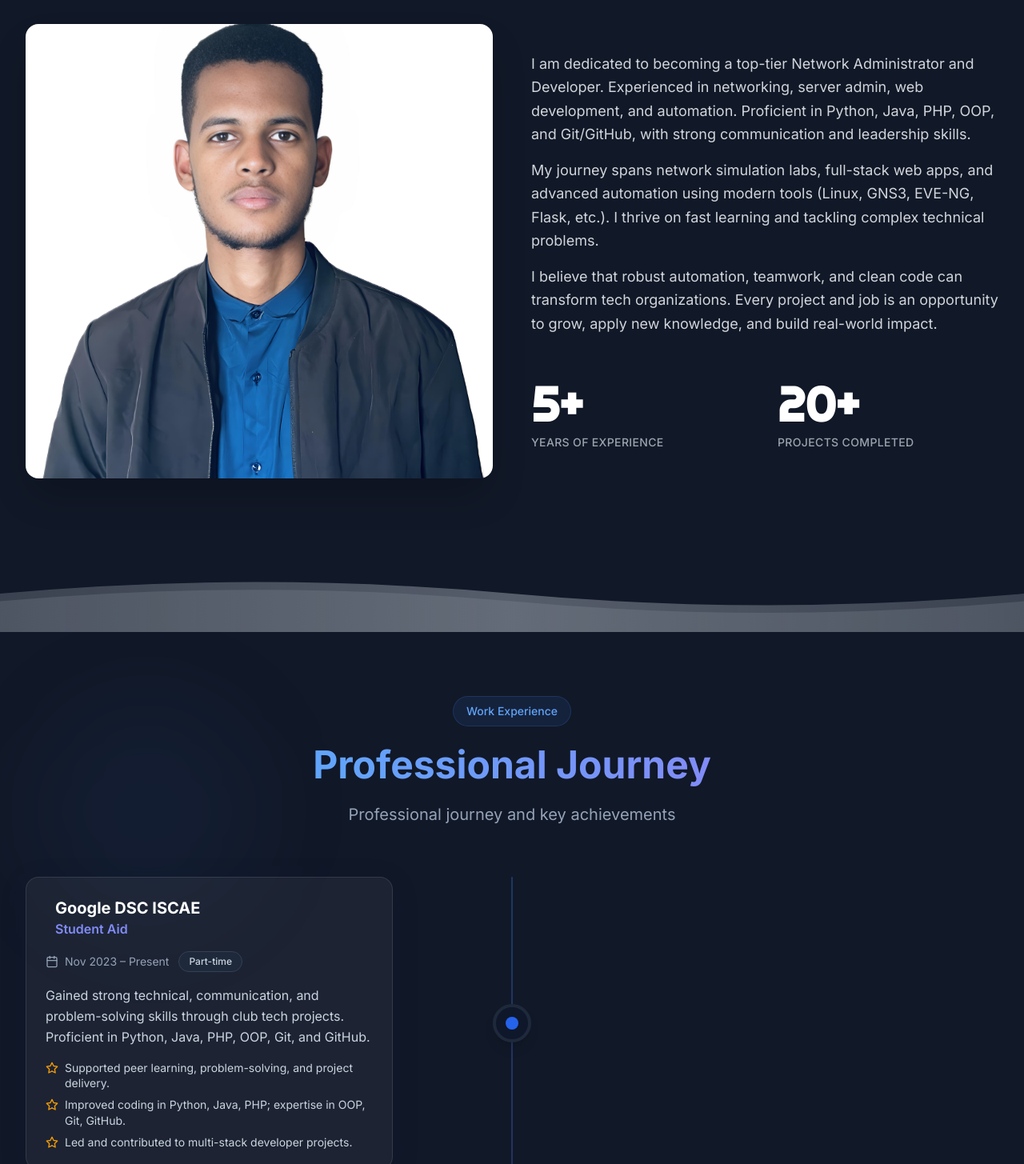
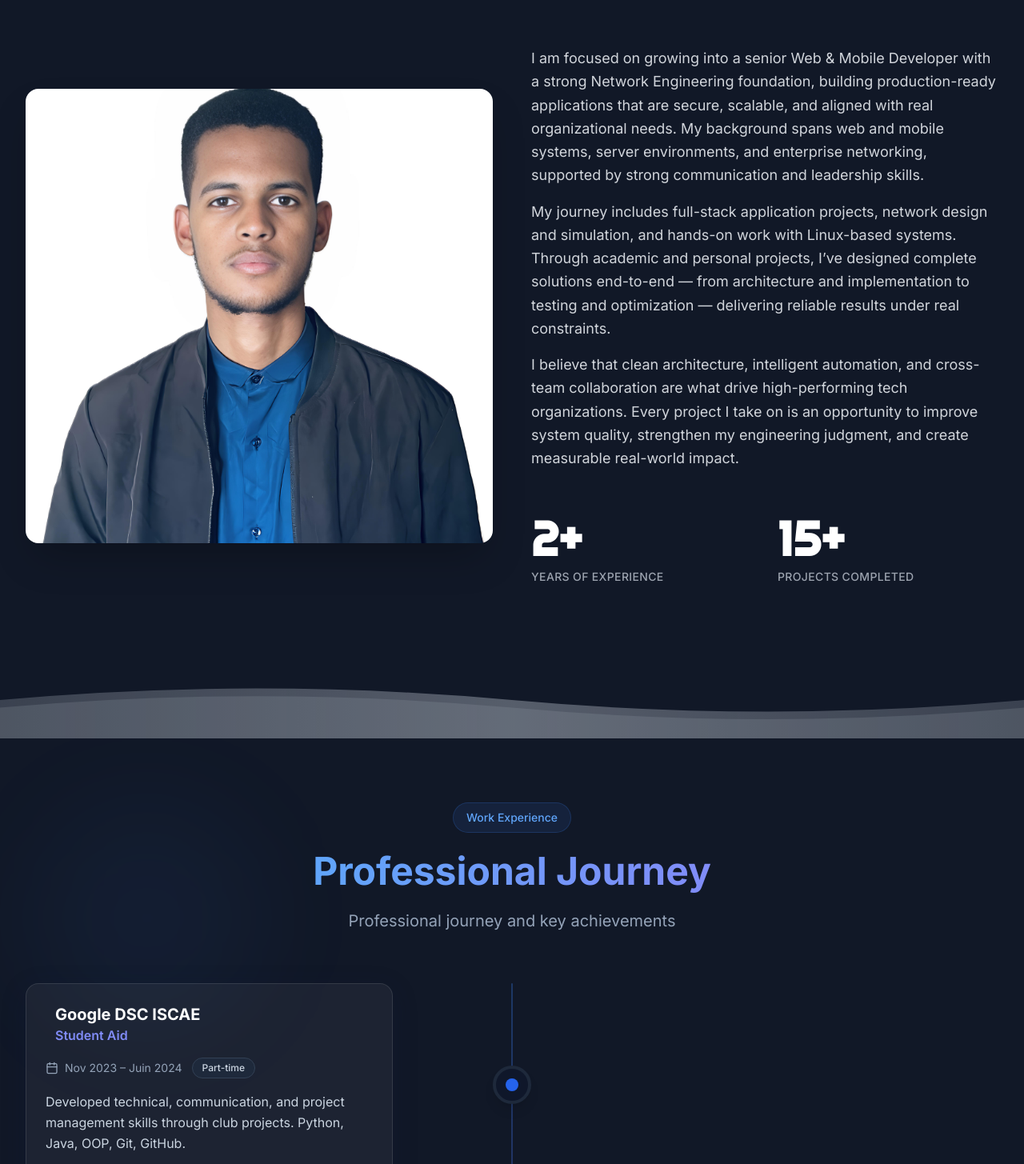
Before and after one commit to AbdellahiAhmed/MyPortfolio, a React (Vite) app: page / in a window 1280 px wide. Shown: the part 1345-2800 px from the top of the page at 80% size. Built offline with nearby package versions, Linux system fonts and the light colour scheme; a web font is replaced by a local one.

Commit message:
modifier des sections

```diff
--- a/src/components/AboutSection.tsx
+++ b/src/components/AboutSection.tsx
@@ -66,7 +66,7 @@ const AboutSection = () => {
             <div className="grid grid-cols-2 gap-8 pt-8">
               <div>
                 <div className="text-5xl md:text-6xl font-display font-bold text-gray-900 dark:text-white mb-2">
-                  <AnimatedCounter end={5} suffix="+" />
+                  <AnimatedCounter end={2} suffix="+" />
                 </div>
                 <div className="text-sm uppercase tracking-wide text-gray-600 dark:text-gray-400 font-medium">
                   Years of Experience
@@ -74,7 +74,7 @@ const AboutSection = () => {
               </div>
               <div>
                 <div className="text-5xl md:text-6xl font-display font-bold text-gray-900 dark:text-white mb-2">
-                  <AnimatedCounter end={20} suffix="+" />
+                  <AnimatedCounter end={15} suffix="+" />
                 </div>
                 <div className="text-sm uppercase tracking-wide text-gray-600 dark:text-gray-400 font-medium">
                   Projects Completed
--- a/src/i18n/en.json
+++ b/src/i18n/en.json
@@ -1,19 +1,19 @@
 {
   "hero.greeting": "Hi, I'm",
   "hero.name": "Abdellahi Ahmed",
-  "hero.description": "I'm not just learning tech - I'm building real tools to shape my world. Driven by purpose, discipline, and vision. I specialize in Network Engineering, Linux, and Backend Development. I believe in deep learning, creating impact, and never giving up.",
+  "hero.description": "I'm not just learning technology — I'm building real products that solve real problems. Driven by purpose, discipline, and long-term vision, I design and develop modern Web and Mobile applications with a strong engineering mindset. My work bridges backend systems, clean architectures, and user-focused experiences, turning ideas into reliable, scalable solutions.",
   "hero.cta": "View My Work",
   "about.section": "About Me",
   "about.title": "My Journey",
   "about.subtitle": "Aspiring Network Engineer and FullStack Developer, hands-on with network automation, Linux, real-world programming, and problem-solving.",
-  "about.storyTitle": "Network Automation and FullStack",
-  "about.story1": "I am dedicated to becoming a top-tier Network Administrator and Developer. Experienced in networking, server admin, web development, and automation. Proficient in Python, Java, PHP, OOP, and Git/GitHub, with strong communication and leadership skills.",
-  "about.story2": "My journey spans network simulation labs, full-stack web apps, and advanced automation using modern tools (Linux, GNS3, EVE-NG, Flask, etc.). I thrive on fast learning and tackling complex technical problems.",
-  "about.story3": "I believe that robust automation, teamwork, and clean code can transform tech organizations. Every project and job is an opportunity to grow, apply new knowledge, and build real-world impact.",
+  "about.storyTitle": "Network Engineering and FullStack",
+  "about.story1": "I am focused on growing into a senior Web & Mobile Developer with a strong Network Engineering foundation, building production-ready applications that are secure, scalable, and aligned with real organizational needs. My background spans web and mobile systems, server environments, and enterprise networking, supported by strong communication and leadership skills.",
+  "about.story2": "My journey includes full-stack application projects, network design and simulation, and hands-on work with Linux-based systems. Through academic and personal projects, I’ve designed complete solutions end-to-end — from architecture and implementation to testing and optimization — delivering reliable results under real constraints.",
+  "about.story3": "I believe that clean architecture, intelligent automation, and cross-team collaboration are what drive high-performing tech organizations. Every project I take on is an opportunity to improve system quality, strengthen my engineering judgment, and create measurable real-world impact.",
   "about.card1.title": "Network Admin",
-  "about.card1.desc": "Specializing in network automation and infrastructure management",
+  "about.card1.desc": "Specializing in network engineering and infrastructure management",
   "about.card2.title": "Full-Stack Dev",
-  "about.card2.desc": "Building web applications with Python Flask and modern frontend frameworks",
+  "about.card2.desc": "Building web applications with modern frontend frameworks",
   "about.card3.title": "Linux Enthusiast",
   "about.card3.desc": "Deep expertise in Linux systems and command-line automation",
   "about.card4.title": "Continuous Learner",
@@ -101,27 +101,23 @@
     {
       "company": "Google DSC ISCAE",
       "role": "Student Aid",
-      "period": "Nov 2023 – Present",
+      "period": "Nov 2023 – Juin 2024",
       "type": "Part-time",
       "logo": "Code",
-      "description": "Gained strong technical, communication, and problem-solving skills through club tech projects. Proficient in Python, Java, PHP, OOP, Git, and GitHub.",
+      "description": "Developed technical, communication, and project management skills through club projects. Python, Java, OOP, Git, GitHub.",
       "achievements": [
-        "Supported peer learning, problem-solving, and project delivery.",
-        "Improved coding in Python, Java, PHP; expertise in OOP, Git, GitHub.",
-        "Led and contributed to multi-stack developer projects."
+
       ]
     },
     {
       "company": "III-Networking",
       "role": "Network Engineering Student Intern (Self-Project)",
-      "period": "June 2024 – Present",
+      "period": "June 2024 – June 2025",
       "type": "Internship",
       "logo": "Server",
       "description": "Built advanced virtual labs using Cisco Packet Tracer and GNS3. Completed CCNA through hands-on labs. Developed automated network workflows with Python.",
       "achievements": [
-        "Simulated enterprise networks in Packet Tracer/GNS3.",
-        "Completed all CCNA labs and certification modules.",
-        "Implemented network automation tasks using Python/scripts."
+
       ]
     },
     {
@@ -132,9 +128,18 @@
       "logo": "Network",
       "description": "Lead developer on AutoNetConfig: a hybrid system for real-time monitoring/automation in enterprise networks (EVE-NG, Python, Linux, Flask, Nmap). Collaborated with technicians and engineers to deploy and visualize automated network solutions.",
       "achievements": [
-        "Designed scalable network automation with EVE-NG, Flask, Nmap, Linux.",
-        "Wrote Python scripts for scanning, inventory, and config management.",
-        "Mentored with multi-disciplinary engineering teams."
+
+      ]
+    },
+    {
+      "company": "MCS Consulting",
+      "role": "Web & Digital Solutions Developer",
+      "period": "2025 – Present",
+      "type": "Professional Experience",
+      "logo": "Web",
+      "description": "Contributed to digital and technology projects at MCS Consulting, a firm specialized in financial consulting, ERP solutions, and digital transformation. Worked on the design and improvement of modern web solutions, ensuring alignment between business requirements, corporate visual identity, and user experience.",
+      "achievements": [
+
       ]
     }
   ],
--- a/src/i18n/fr.json
+++ b/src/i18n/fr.json
@@ -1,19 +1,19 @@
 {
   "hero.greeting": "Salut, je suis",
   "hero.name": "Abdellahi Ahmed",
-  "hero.description": "Je ne me contente pas d’apprendre la tech – je construis des outils concrets pour transformer le monde. Guidé par la discipline et la vision. Je me spécialise en Ingénierie Réseau, Linux et Développement Backend. Je crois en l'apprentissage profond et l'impact réel.",
+  "hero.description": "Je ne me contente pas d’apprendre la technologie — je conçois et développe des produits concrets qui répondent à de vrais besoins. Guidé par le sens, la discipline et une vision à long terme, je crée des applications Web et Mobile modernes avec une forte approche d’ingénierie. Mon travail relie les systèmes backend, les architectures propres et l’expérience utilisateur, afin de transformer des idées en solutions fiables, évolutives et durables.",
   "hero.cta": "Voir mes Projets",
   "about.section": "À propos de moi",
   "about.title": "Mon Parcours",
   "about.subtitle": "Ingénieur Réseau et Développeur FullStack en devenir. Pratique avancée de l’automatisation réseau, Linux, dev logiciel réel et résolution de problèmes.",
   "about.storyTitle": "Automatisation Réseau et FullStack",
-  "about.story1": "Je vise à devenir un administrateur réseau/dev full-stack de haut niveau. Expérience concrète en admin réseau, serveurs, web, automatisation, Python, Java, PHP, OOP, Git/GitHub, leadership et gestion projets.",
-  "about.story2": "Parcours mêlant labs réseaux/simulations, applications web full-stack et automatisations avancées (Linux, GNS3, EVE-NG, Flask…). Apprentissage rapide et résolution de problématiques tech complexes.",
-  "about.story3": "Convaincu que l’automatisation, l’esprit d’équipe et le clean code transforment l’IT. Chaque mission ou projet est un tremplin pour monter en compétences et impacter le réel.",
+  "about.story1": "Je me concentre sur mon évolution vers un rôle de développeur Web & Mobile senior, avec une solide base en ingénierie des réseaux, en concevant des applications prêtes pour la production, sécurisées, évolutives et alignées sur les besoins réels des organisations. Mon parcours couvre les systèmes Web et Mobile, les environnements serveurs et les réseaux d’entreprise, soutenu par de solides compétences en communication et en leadership.",
+  "about.story2": "Mon parcours comprend des projets d’applications full-stack, la conception et la simulation de réseaux, ainsi qu’un travail pratique sur des systèmes basés sur Linux. À travers des projets académiques et personnels, j’ai conçu des solutions complètes de bout en bout — de l’architecture et l’implémentation jusqu’aux tests et à l’optimisation — en produisant des résultats fiables dans des contextes réels.",
+  "about.story3": "Je suis convaincu que des architectures propres, une automatisation intelligente et une collaboration efficace entre équipes sont les piliers des organisations technologiques performantes. Chaque projet que je mène est une opportunité d’améliorer la qualité des systèmes, d’affiner mon jugement d’ingénieur et de créer un impact concret et mesurable.",
   "about.card1.title": "Administrateur Réseau",
-  "about.card1.desc": "Spécialisé en automatisation et gestion des infrastructures réseau",
+  "about.card1.desc": "Spécialisé en administration et gestion des infrastructures réseau",
   "about.card2.title": "Développeur Full-Stack",
-  "about.card2.desc": "Développement d'applications web avec Python Flask et des frameworks modernes",
+  "about.card2.desc": "Développement d'applications web avec des frameworks modernes",
   "about.card3.title": "Passionné de Linux",
   "about.card3.desc": "Expertise poussée des systèmes Linux et automatisation en ligne de commande",
   "about.card4.title": "Apprenant Continu",
@@ -141,27 +141,23 @@
     {
       "company": "Google DSC ISCAE",
       "role": "Étudiant Assistant",
-      "period": "Nov 2023 – Présent",
+      "period": "Nov 2023 – Juin 2024",
       "type": "Temps partiel",
       "logo": "Code",
-      "description": "Développement de compétences techniques, communication et gestion projets via des projets clubs. Python, Java, PHP, OOP, Git, GitHub.",
+      "description": "Développement de compétences techniques, communication et gestion projets via des projets clubs. Python, Java, OOP, Git, GitHub.",
       "achievements": [
-        "Support pair-à-pair, résolution de problèmes/projets tech club.",
-        "Progression en Python, Java, PHP ; expertise OOP, Git, GitHub.",
-        "Participation/lead sur des projets multi-stack."
+
       ]
     },
     {
       "company": "III-Networking",
       "role": "Stagiaire autonome en ingénierie réseau (projet personnel)",
-      "period": "Juin 2024 – Présent",
+      "period": "June 2024 – June 2025",
       "type": "Stage",
       "logo": "Server",
       "description": "Laboratoires avancés sur Cisco Packet Tracer et GNS3. Certification CCNA en pratique. Automatisation réseau par scripts Python.",
       "achievements": [
-        "Simulation de réseaux entreprise sur Packet Tracer/GNS3.",
-        "Complétion de tous les labs/certif CCNA.",
-        "Mise en œuvre d’automatisation réseau par Python."
+
       ]
     },
     {
@@ -172,9 +168,18 @@
       "logo": "Network",
       "description": "Développement principal d’AutoNetConfig : plateforme hybride d’automatisation/supervision réseau sur EVE-NG, Python, Linux, Flask, Nmap. Collaboration interdisciplinaire pour déployer des solutions automatisées.",
       "achievements": [
-        "Automatisation réseau à l’échelle avec EVE-NG, Flask, Linux, Nmap.",
-        "Scripts Python pour scan, inventaire, gestion config.",
-        "Travail technique d’équipe avec ingénieurs."
+
+      ]
+    },
+    {
+      "company": "MCS Consulting",
+      "role": "Web & Digital Solutions Developer",
+      "period": "2025 – Present",
+      "type": "Professional Experience",
+      "logo": "Web",
+      "description": "Participation à des projets digitaux et technologiques au sein de MCS Consulting, cabinet spécialisé en conseil financier, solutions ERP et transformation digitale. Contribution à la conception et à l’amélioration de solutions web modernes, en assurant l’alignement entre les besoins métiers, l’identité visuelle de l’entreprise et l’expérience utilisateur.",
+      "achievements": [
+
       ]
     }
   ],
```
Also changed, not shown: src/components/SkillsSection.tsx (+1 -65 lines).
